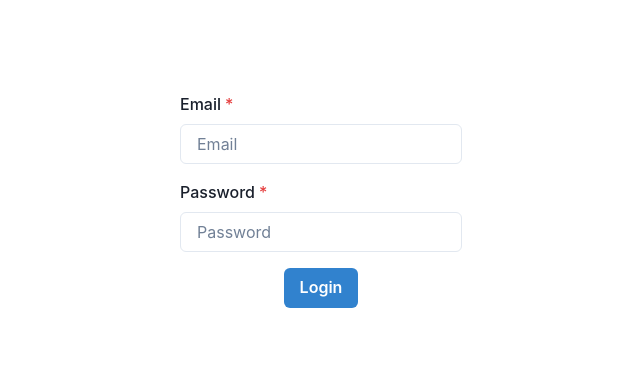
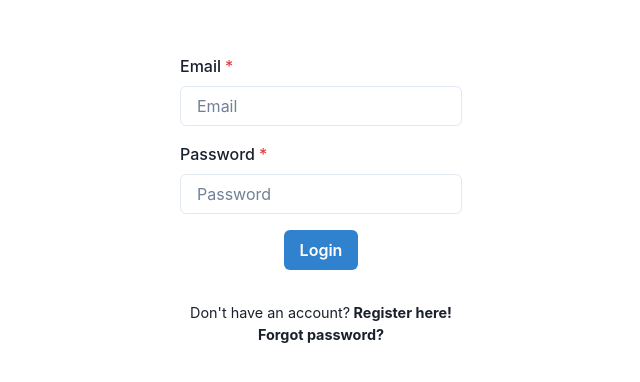
Before and after one commit to RenanPaixao/remake-web, a React (Vite) app: page /login in a window 1280 px wide. Shown: the part 200-582 px from the top of the page, without its empty margins (319-959 px from the left). Built offline with nearby package versions, Linux system fonts and the light colour scheme; no server answers.

Commit message:
feat: add redirect to forgot password and register screens

```diff
--- a/src/pages/Login.tsx
+++ b/src/pages/Login.tsx
@@ -1,9 +1,9 @@
-import { Button, Center, FormControl, FormErrorMessage, FormLabel, Input } from '@chakra-ui/react'
+import { Button, Center, FormControl, FormErrorMessage, FormLabel, Input, Text } from '@chakra-ui/react'
 import { Field, Form, Formik, FormikTouched, FormikErrors } from 'formik'
 import * as Yup from 'yup'
 import React from 'react'
 import { supabase } from '../utils/supabase.ts'
-import { useNavigate } from 'react-router-dom'
+import { Link, useNavigate } from 'react-router-dom'
 import { useToast } from '@chakra-ui/react'
 
 interface FormValues {
@@ -61,7 +61,7 @@ export const Login = (): React.JSX.Element => {
     return !!touched[name] && !!errors[name]
   }
 
-  return <Center height='100vh'>
+  return <Center height='100vh' flexDirection='column'>
     <Formik initialValues={{
       email: '',
       password: ''
@@ -104,5 +104,15 @@ export const Login = (): React.JSX.Element => {
         </Form>
       )}
     </Formik>
+    <Text mt='2rem' fontSize='0.9rem'>Don't have an account?
+      <Link to='/sign-up'>
+        <strong> Register here!</strong>
+      </Link>
+    </Text>
+    <Text fontSize='0.9rem'>
+      <Link to='/forgot-password'>
+        <strong>Forgot password?</strong>
+      </Link>
+    </Text>
   </Center>
 }
```
